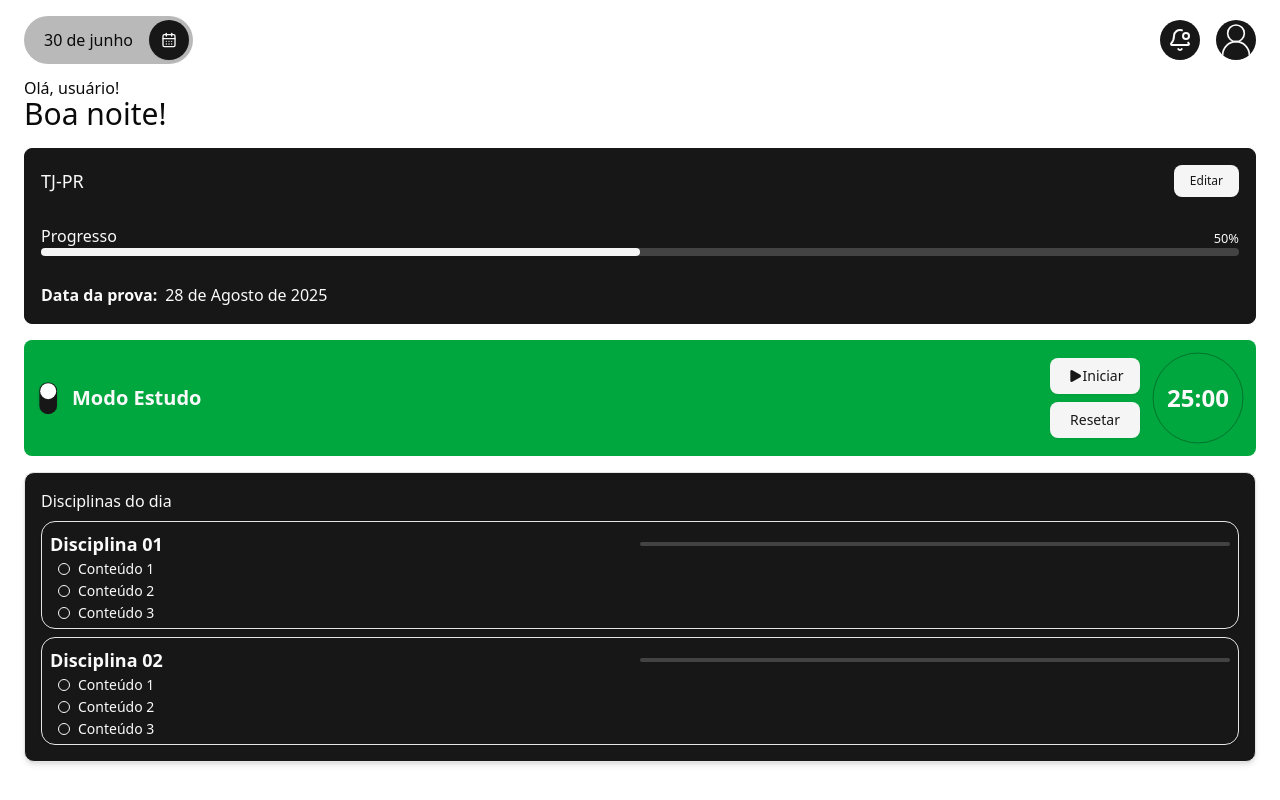
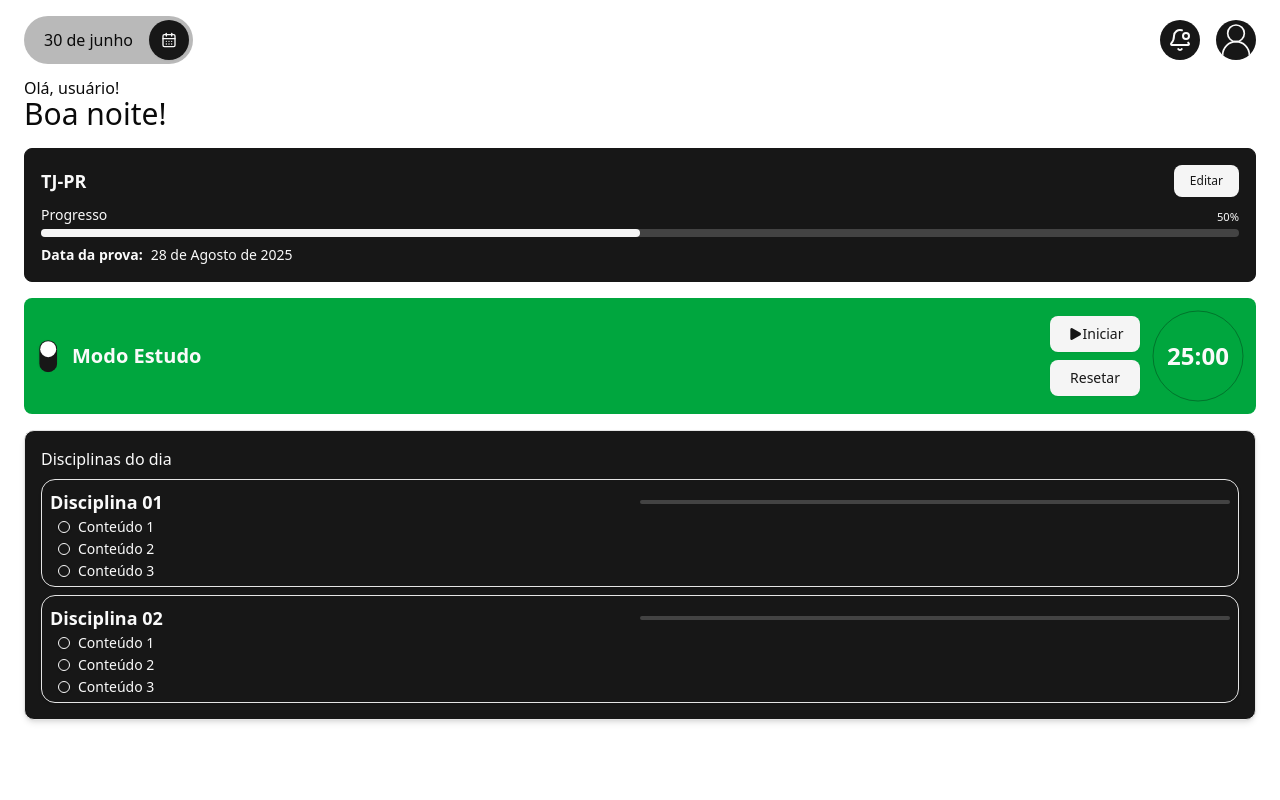
Before and after one commit to AlexEduSantos/Kronos, a Next.js app in the folder frontend/: page / in a window 1280 px wide. Built offline with nearby package versions, Linux system fonts and the light colour scheme.

Commit message:
fix: ajustar estilo do componente MiniSchedule para melhorar a legibilidade

```diff
--- a/frontend/src/_components/mini-schedule.tsx
+++ b/frontend/src/_components/mini-schedule.tsx
@@ -3,10 +3,10 @@ import { Progress } from "./ui/progress";
 
 const MiniSchedule = () => {
   return (
-    <div className="w-full h-44 px-6 flex flex-col gap-2">
+    <div className="w-full px-6 flex flex-col gap-2">
       <div className="w-full h-full border border-primary rounded-md p-4 flex flex-col gap-2 justify-between bg-primary text-primary-foreground">
         <div className="w-full  flex items-center justify-between">
-          <h2 className="text-lg">TJ-PR</h2>
+          <h2 className="text-lg font-bold">TJ-PR</h2>
           <Button
             variant={"secondary"}
             className="h-8 px-4 text-xs"
@@ -14,8 +14,8 @@ const MiniSchedule = () => {
             Editar
           </Button>
         </div>
-        <div>
-          <div className="w-full flex justify-between items-end">
+        <div className="flex flex-col gap-1">
+          <div className="w-full flex justify-between items-end text-sm font-light">
             <p>Progresso</p>
             <small>50%</small>
           </div>
@@ -24,7 +24,7 @@ const MiniSchedule = () => {
             className=""
           />
         </div>
-        <div className="w-full flex gap-2">
+        <div className="w-full flex gap-2 text-sm">
           <h2 className="font-semibold">Data da prova:</h2>
           <p>28 de Agosto de 2025</p>
         </div>
```
